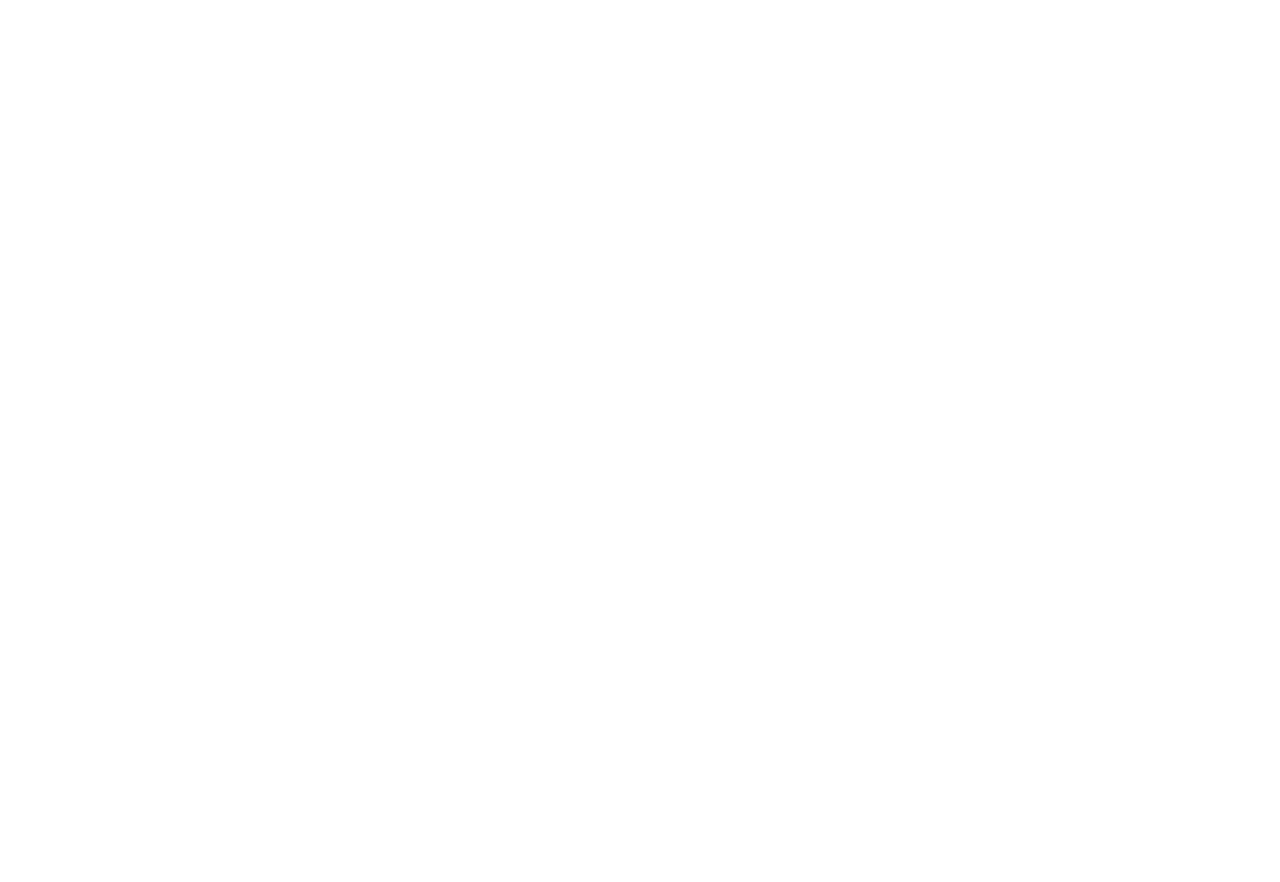
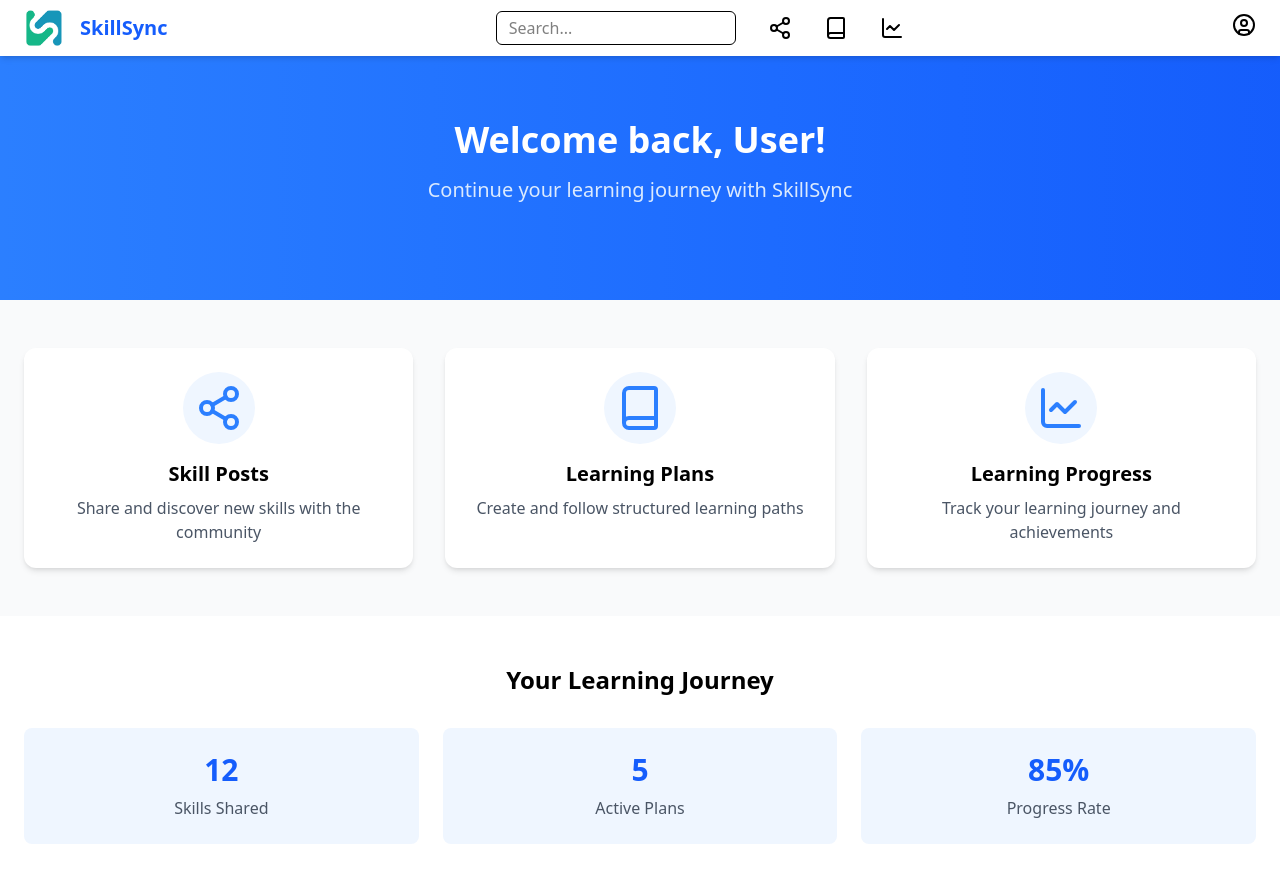
Before and after one commit to enithHassa/Skillsync-Coding, a React (Vite) app in the folder frontend/: page /home in a window 1280 px wide. Before the commit this address had no page. Shown: the top 882 px of the page. Before the commit the page ends 800 px from the top, so only its background shows below. Built offline with nearby package versions, Linux system fonts and the light colour scheme.

Commit message:
Home page creation and changes

```diff
--- a/frontend/src/App.jsx
+++ b/frontend/src/App.jsx
@@ -1,4 +1,4 @@
-import { Routes, Route } from 'react-router-dom';
+import { BrowserRouter as Router, Routes, Route, Navigate } from 'react-router-dom';
 import { ToastContainer } from 'react-toastify';
 import 'react-toastify/dist/ReactToastify.css';
 
@@ -7,37 +7,35 @@
 import Logout from './components/users/Logout';
 import EditProfile from './components/users/EditProfile';
 import Signup from './components/users/Signup';
-
+import Home from './components/main-main/Home';
 import SkillsharePost from './components/skill-posts/SkillsharePost';
 import CourseManager from './components/courses/CourseList';
 import ProgressPage from './components/learning-progress/pages/ProgressPage';
 import Comments from './components/interactivity/Comments';
 
-
-
 function App() {
   return (
-    <>
+    <Router>
+      <ToastContainer position="top-right" autoClose={3000} />
       <Routes>
+        {/* Authentication Routes */}
         <Route path="/" element={<Login />} />
-        <Route path="/S" element={<SkillsharePost />} />
         <Route path="/signup" element={<Signup />} />
+        <Route path="/logout" element={<Logout />} />
+
+        {/* Protected Routes */}
+        <Route path="/home" element={<Home />} />
         <Route path="/profile" element={<Profile />} />
         <Route path="/update" element={<EditProfile />} />
-        <Route path="/logout" element={<Logout />} />
-
-
-        <Route path="/plans" element={<CourseManager />} /> {/* ✅ New route */}
         <Route path="/s" element={<SkillsharePost />} />
-        <Route path="/courses" element={<CourseManager />} />
+        <Route path="/plans" element={<CourseManager />} />
         <Route path="/progress" element={<ProgressPage />} />
         <Route path="/comments/:id" element={<Comments />} />
 
-        <Route path="/skillshare" element={<SkillsharePost />} /> {/* ✅ New route */}
-
+        {/* Redirect any unknown routes to home */}
+        <Route path="*" element={<Navigate to="/home" replace />} />
       </Routes>
-      <ToastContainer position="top-center" autoClose={3000} hideProgressBar={false} />
-    </>
+    </Router>
   );
 }
 
--- /dev/null
+++ b/frontend/src/components/main-main/Home.jsx
@@ -0,0 +1,90 @@
+import { useNavigate } from 'react-router-dom';
+import { Share2, Book, LineChart } from 'lucide-react';
+import Navbar from './Navbar';
+
+export default function Home() {
+  const navigate = useNavigate();
+  const user = JSON.parse(localStorage.getItem('user'));
+
+  const features = [
+    {
+      icon: <Share2 className="w-12 h-12 text-blue-500" />,
+      title: 'Skill Posts',
+      description: 'Share and discover new skills with the community',
+      path: '/s'
+    },
+    {
+      icon: <Book className="w-12 h-12 text-blue-500" />,
+      title: 'Learning Plans',
+      description: 'Create and follow structured learning paths',
+      path: '/plans'
+    },
+    {
+      icon: <LineChart className="w-12 h-12 text-blue-500" />,
+      title: 'Learning Progress',
+      description: 'Track your learning journey and achievements',
+      path: '/progress'
+    }
+  ];
+
+  return (
+    <>
+      <Navbar />
+      <div className="min-h-screen bg-gray-50">
+        {/* Hero Section */}
+        <div className="bg-gradient-to-r from-blue-500 to-blue-600 text-white py-16">
+          <div className="container mx-auto px-6 text-center">
+            <h1 className="text-4xl font-bold mb-4">
+              Welcome back, {user?.firstName || 'User'}!
+            </h1>
+            <p className="text-xl text-blue-100 mb-8">
+              Continue your learning journey with SkillSync
+            </p>
+          </div>
+        </div>
+
+        {/* Features Grid */}
+        <div className="container mx-auto px-6 py-12">
+          <div className="grid grid-cols-1 md:grid-cols-3 gap-8">
+            {features.map((feature, index) => (
+              <div
+                key={index}
+                onClick={() => navigate(feature.path)}
+                className="bg-white rounded-xl shadow-md p-6 hover:shadow-lg transition-shadow duration-300 cursor-pointer transform hover:-translate-y-1"
+              >
+                <div className="flex flex-col items-center text-center">
+                  <div className="mb-4 p-3 bg-blue-50 rounded-full">
+                    {feature.icon}
+                  </div>
+                  <h3 className="text-xl font-semibold mb-2">{feature.title}</h3>
+                  <p className="text-gray-600">{feature.description}</p>
+                </div>
+              </div>
+            ))}
+          </div>
+        </div>
+
+        {/* Quick Stats Section */}
+        <div className="bg-white py-12">
+          <div className="container mx-auto px-6">
+            <h2 className="text-2xl font-bold text-center mb-8">Your Learning Journey</h2>
+            <div className="grid grid-cols-1 md:grid-cols-3 gap-6">
+              <div className="bg-blue-50 rounded-lg p-6 text-center">
+                <div className="text-3xl font-bold text-blue-600 mb-2">12</div>
+                <div className="text-gray-600">Skills Shared</div>
+              </div>
+              <div className="bg-blue-50 rounded-lg p-6 text-center">
+                <div className="text-3xl font-bold text-blue-600 mb-2">5</div>
+                <div className="text-gray-600">Active Plans</div>
+              </div>
+              <div className="bg-blue-50 rounded-lg p-6 text-center">
+                <div className="text-3xl font-bold text-blue-600 mb-2">85%</div>
+                <div className="text-gray-600">Progress Rate</div>
+              </div>
+            </div>
+          </div>
+        </div>
+      </div>
+    </>
+  );
+}
--- a/frontend/src/components/main-main/Navbar.jsx
+++ b/frontend/src/components/main-main/Navbar.jsx
@@ -7,7 +7,8 @@
   UserCircle,
   LogOut,
   User,
-  X
+  X,
+  Home
 } from 'lucide-react';
 import logo from '../../assets/skillsync-logo.png';
 
@@ -19,6 +20,11 @@
   const handleLogout = () => {
     localStorage.removeItem('user');
     navigate('/');
+  };
+
+  const navigateToHome = () => {
+    navigate('/home');
+    setSidebarOpen(false);
   };
 
   const toggleDropdown = () => setDropdownOpen(!dropdownOpen);
@@ -38,7 +44,7 @@
           />
           <h1
             className="text-xl font-bold text-blue-600 cursor-pointer"
-            onClick={() => navigate('/home')}
+            onClick={navigateToHome}
           >
             SkillSync
           </h1>
@@ -121,7 +127,13 @@
         <div className="fixed top-0 left-0 w-64 h-full bg-blue-100 shadow-lg p-4 z-40 transition-transform duration-300 ease-in-out">
           <h2 className="text-xl font-bold mb-4">Menu</h2>
           <ul className="space-y-4">
-            <li className="cursor-pointer hover:text-blue-700">Dashboard</li>
+            <li
+              className="flex items-center space-x-2 cursor-pointer hover:text-blue-700"
+              onClick={navigateToHome}
+            >
+              <Home className="w-5 h-5" />
+              <span>Dashboard</span>
+            </li>
             <li className="cursor-pointer hover:text-blue-700">My Posts</li>
             <li className="cursor-pointer hover:text-blue-700">Settings</li>
             <li className="cursor-pointer hover:text-blue-700">Help</li>
--- a/frontend/src/main.jsx
+++ b/frontend/src/main.jsx
@@ -2,10 +2,9 @@
 import ReactDOM from 'react-dom/client';
 import './index.css';
 import App from './App';
-import { BrowserRouter } from 'react-router-dom';
 
 ReactDOM.createRoot(document.getElementById('root')).render(
-  <BrowserRouter>
+  <React.StrictMode>
     <App />
-  </BrowserRouter>
+  </React.StrictMode>
 );
```
